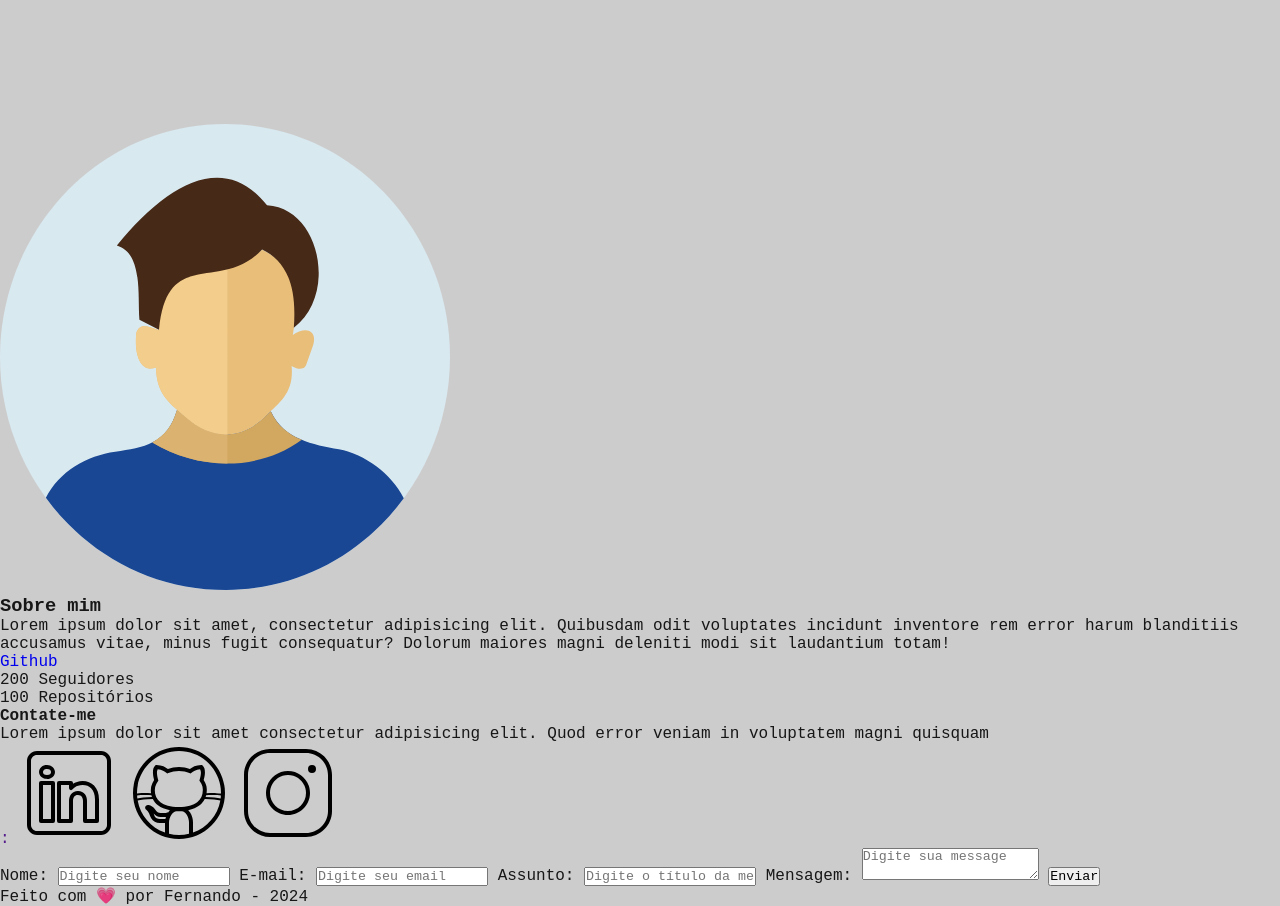
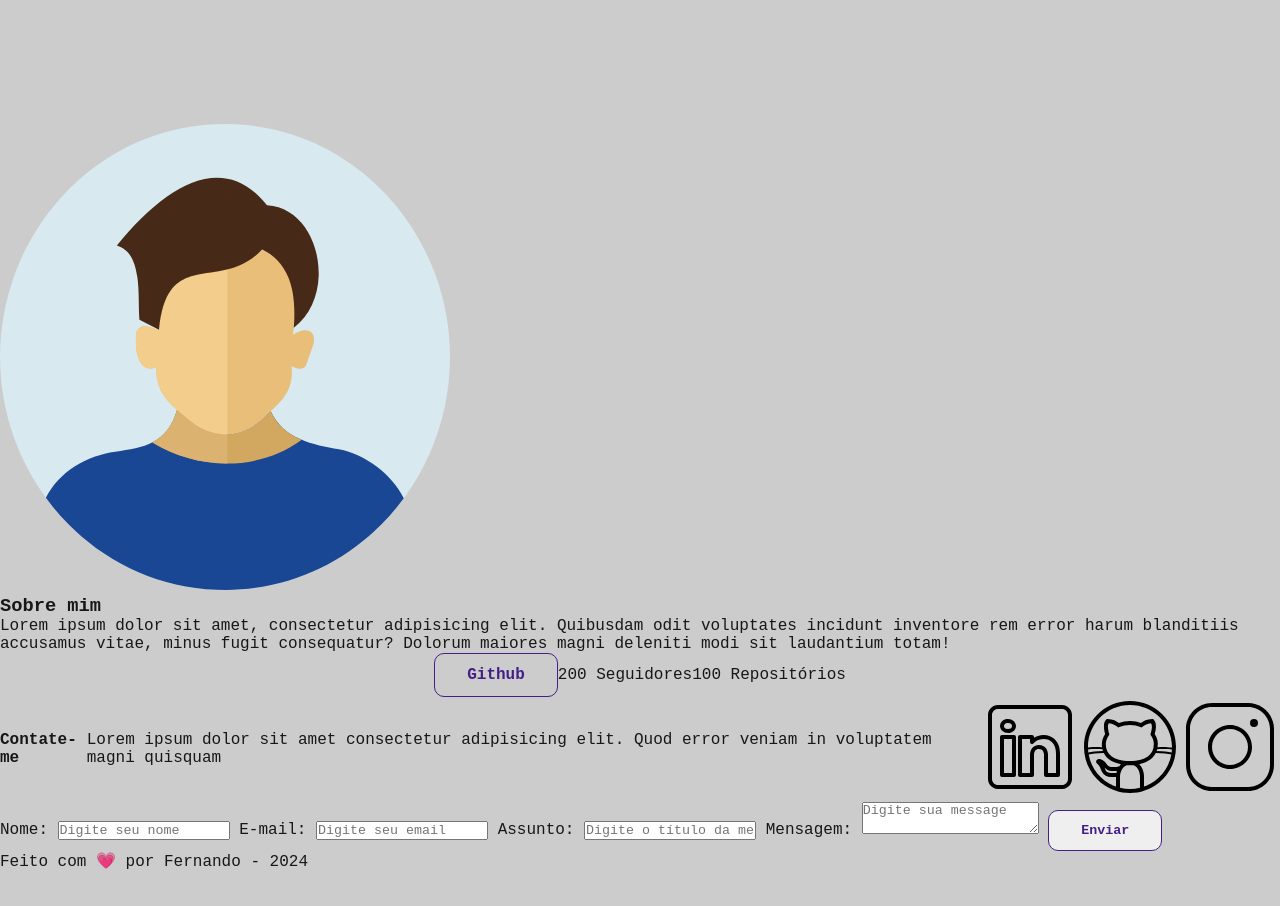
Before and after one commit to FernandoCassioDev/universe, a plain HTML site: page index.html in a window 1280 px wide. Shown: the part 740-1646 px from the top of the page. After the commit the page ends 1611 px from the top, so only its background shows below. Drawn offline with Linux system fonts and the light colour scheme.

Commit message:
refactor: adiciona classes para estilização

```diff
--- a/index.html
+++ b/index.html
@@ -46,17 +46,17 @@
                         dicta ut corporis consequuntur, repellat asperiores quia laborum maxime.
                         quisquam
                     </p>
-                    <a class="botao" target="_blank" href="https://github.com/fernandocassiodev" alt="Github da Generation Brasil">
+                    <a class="botao" target="_blank" href="https://github.com/fernandocassiodev" alt="Github">
                         Explorar
                     </a>
                 </article>
-                <article id="home_imagem">
+                <article id="home_imagem" class="home_content">
                     <img src="./assets/img/astronauta.svg" alt="Capacete de Astronauta Animado" width="300">
                 </article>
         </section>
 
 
-        <section id="about">
+        <section id="about" class="sobre_container">
 
             <img src="assets/img/user_01.svg" alt="Foto do Perfil do Github" width="450px">
 
@@ -72,9 +72,9 @@
                     Dolorum maiores magni deleniti modi sit laudantium totam!
                 </p>
 
-                <div id="sobre_github">
+                <div id="sobre_github" class="flex sobre_github">
 
-                    <a target="_blank" href="https://github.com/fernandocassiodev">Github</a>
+                    <a class="botao" target="_blank" href="https://github.com/fernandocassiodev">Github</a>
                     <p>200 Seguidores</p>
                     <p>100 Repositórios</p>
 
@@ -85,24 +85,23 @@
         </section>
 
 
-        <section id="contact">
+        <section id="contact" class="contato_container">
 
-            <article id="redes_sociais">
+            <article id="redes_sociais" class="flex contato_content">
 
                 <h4>Contate-me</h4>
                 <p>Lorem ipsum dolor sit amet consectetur adipisicing elit.
                     Quod error veniam in voluptatem magni quisquam</p>
 
-                <div id="icones_redes_sociais">
+                <div id="icones_redes_sociais" class="flex social_container">
                     <a href="">
-                        <img src="" alt="" width="">:
-                        <img src="assets/img/linkedin.svg" alt="LinkedIn" />
+                        <img class="social_icon" src="assets/img/linkedin.svg" alt="LinkedIn" />
                     </a>
                     <a href="">
-                        <img src="assets/img/github.svg" alt="Github" />
+                        <img class="social_icon" src="assets/img/github.svg" alt="Github" />
                     </a>
                     <a href="">
-                        <img src="assets/img/instagram.svg" alt="Instagram" />
+                        <img class="social_icon" src="assets/img/instagram.svg" alt="Instagram" />
                     </a>
                 </div>
 
@@ -125,7 +124,7 @@
                 <label for="message">Mensagem: </label>
                 <textarea id="message" name="message" placeholder="Digite sua message"></textarea>
 
-                <button type="submit">Enviar</button>
+                <button class="botao" type="submit">Enviar</button>
             </form>
         </section>
 
```
